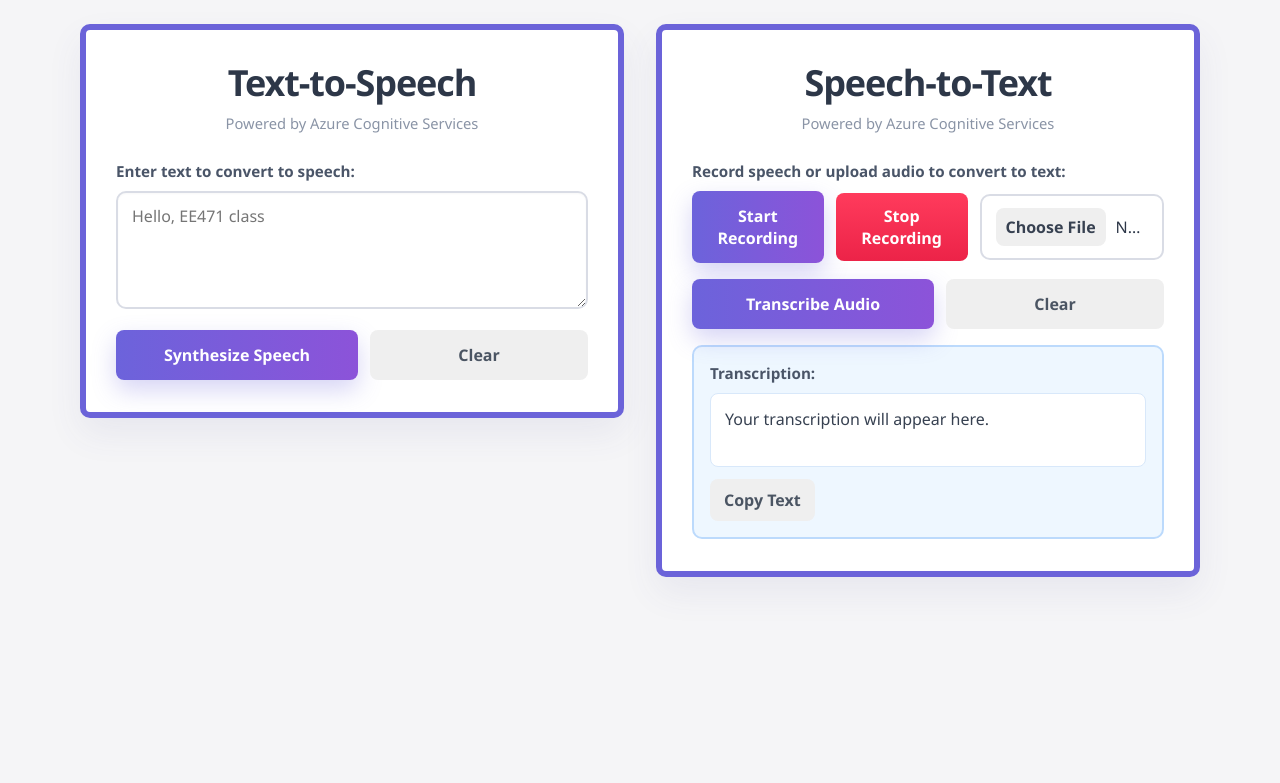
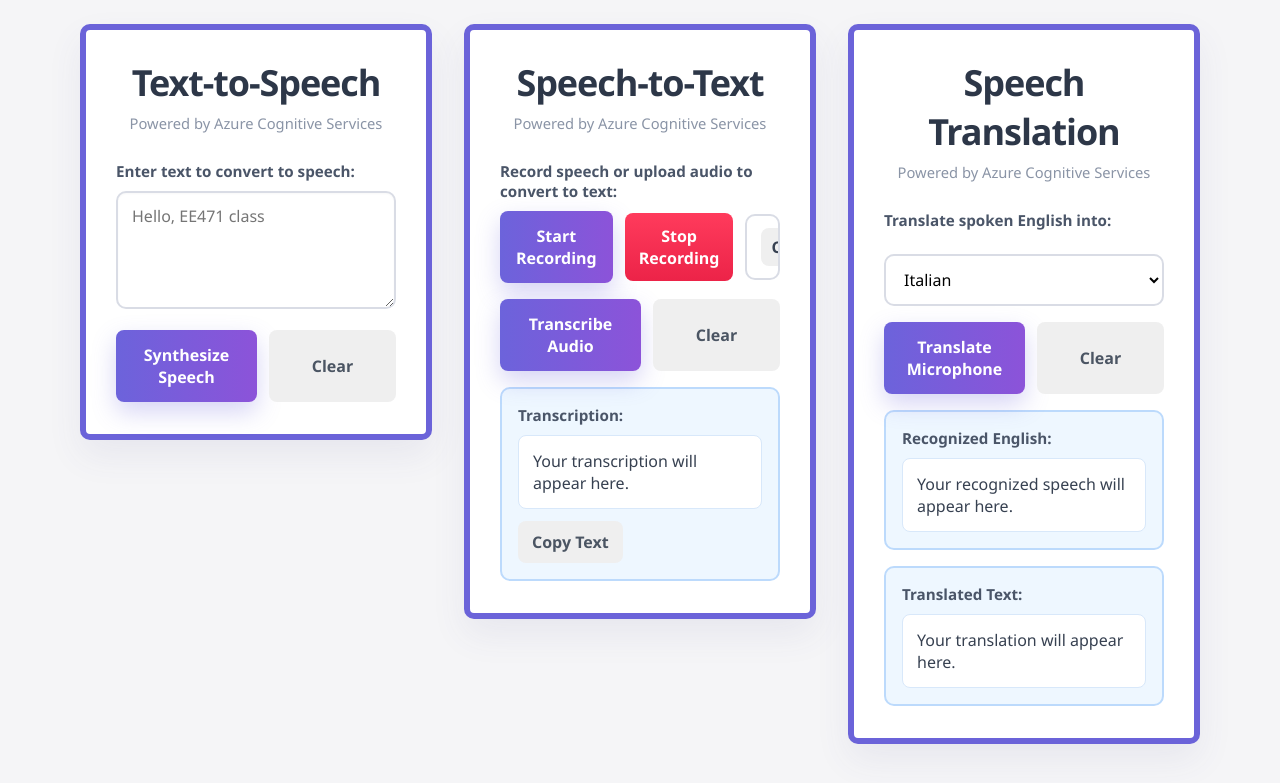
Before and after one commit to asliak/ee471-week-6, a Flask app: page / in a window 1280 px wide. Shown: the top 783 px of the page. Run offline with Flask 3, Linux system fonts and the light colour scheme.

Commit message:
Add speech translation feature

```diff
--- a/app.py
+++ b/app.py
@@ -12,6 +12,13 @@ STATIC_DIR = BASE_DIR / "static"
 UPLOAD_DIR = STATIC_DIR / "uploads"
 TTS_DIR = STATIC_DIR / "tts"
 ALLOWED_AUDIO_EXTENSIONS = {".wav"}
+SUPPORTED_TRANSLATION_LANGUAGES = {
+    "it": "Italian",
+    "tr": "Turkish",
+    "fr": "French",
+    "de": "German",
+    "es": "Spanish",
+}
 
 load_dotenv()
 
@@ -58,6 +65,38 @@ def result_to_response(result: speechsdk.SpeechRecognitionResult):
         return jsonify({"success": False, "error": error_details}), 500
 
     return jsonify({"success": False, "error": "Speech recognition failed."}), 500
+
+
+def translation_result_to_response(
+    result: speechsdk.translation.TranslationRecognitionResult,
+    target_language: str,
+):
+    if result.reason == speechsdk.ResultReason.TranslatedSpeech:
+        translated_text = result.translations.get(target_language, "")
+        return jsonify(
+            {
+                "success": True,
+                "recognized_text": result.text,
+                "translated_text": translated_text,
+                "target_language": target_language,
+                "target_language_name": SUPPORTED_TRANSLATION_LANGUAGES[target_language],
+            }
+        )
+
+    if result.reason == speechsdk.ResultReason.NoMatch:
+        return jsonify(
+            {
+                "success": False,
+                "error": "No speech could be recognized for translation.",
+            }
+        ), 400
+
+    if result.reason == speechsdk.ResultReason.Canceled:
+        details = result.cancellation_details
+        error_details = getattr(details, "error_details", None) or str(details.reason)
+        return jsonify({"success": False, "error": error_details}), 500
+
+    return jsonify({"success": False, "error": "Speech translation failed."}), 500
 
 
 @app.route("/")
@@ -153,5 +192,41 @@ def transcribe_microphone():
         return jsonify({"success": False, "error": str(exc)}), 500
 
 
+@app.route("/translate-microphone", methods=["POST"])
+def translate_microphone():
+    payload = request.get_json(silent=True) or {}
+    target_language = (payload.get("target_language") or "it").strip().lower()
+
+    if target_language not in SUPPORTED_TRANSLATION_LANGUAGES:
+        return jsonify({"success": False, "error": "Unsupported target language."}), 400
+
+    try:
+        speech_key = os.getenv("AZURE_SPEECH_KEY")
+        speech_region = os.getenv("AZURE_SPEECH_REGION")
+
+        if not speech_key or not speech_region:
+            raise RuntimeError(
+                "Missing Azure Speech credentials. Set AZURE_SPEECH_KEY and "
+                "AZURE_SPEECH_REGION in your .env file."
+            )
+
+        translation_config = speechsdk.translation.SpeechTranslationConfig(
+            subscription=speech_key,
+            region=speech_region,
+        )
+        translation_config.speech_recognition_language = "en-US"
+        translation_config.add_target_language(target_language)
+
+        audio_config = speechsdk.audio.AudioConfig(use_default_microphone=True)
+        recognizer = speechsdk.translation.TranslationRecognizer(
+            translation_config=translation_config,
+            audio_config=audio_config,
+        )
+        result = recognizer.recognize_once_async().get()
+        return translation_result_to_response(result, target_language)
+    except Exception as exc:
+        return jsonify({"success": False, "error": str(exc)}), 500
+
+
 if __name__ == "__main__":
     app.run(debug=True)
--- a/templates/index.html
+++ b/templates/index.html
@@ -51,7 +51,7 @@
 
         .grid {
             display: grid;
-            grid-template-columns: repeat(2, minmax(0, 1fr));
+            grid-template-columns: repeat(3, minmax(0, 1fr));
             gap: 32px;
             align-items: start;
         }
@@ -89,7 +89,8 @@
         }
 
         textarea,
-        input[type="file"] {
+        input[type="file"],
+        select {
             width: 100%;
             border: 2px solid var(--field-border);
             border-radius: 10px;
@@ -259,6 +260,11 @@
             color: #4b5563;
         }
 
+        .stack {
+            display: grid;
+            gap: 14px;
+        }
+
         @media (max-width: 960px) {
             .grid {
                 grid-template-columns: 1fr;
@@ -328,6 +334,39 @@
 
                 <div id="sttStatus" class="status"></div>
             </article>
+
+            <article class="app-card">
+                <h1 class="title">Speech Translation</h1>
+                <p class="subtitle">Powered by Azure Cognitive Services</p>
+
+                <div class="stack">
+                    <label class="field-label" for="targetLanguage">Translate spoken English into:</label>
+                    <select id="targetLanguage">
+                        <option value="it">Italian</option>
+                        <option value="tr">Turkish</option>
+                        <option value="fr">French</option>
+                        <option value="de">German</option>
+                        <option value="es">Spanish</option>
+                    </select>
+                </div>
+
+                <div class="actions">
+                    <button id="translateButton" class="primary-btn" type="button">Translate Microphone</button>
+                    <button id="translationClearButton" class="secondary-btn" type="button">Clear</button>
+                </div>
+
+                <div id="translationStatus" class="status"></div>
+
+                <section class="output-card">
+                    <span class="section-title">Recognized English:</span>
+                    <div id="recognizedOutput" class="output-box">Your recognized speech will appear here.</div>
+                </section>
+
+                <section class="output-card">
+                    <span class="section-title">Translated Text:</span>
+                    <div id="translatedOutput" class="output-box">Your translation will appear here.</div>
+                </section>
+            </article>
         </section>
     </main>
 
@@ -349,8 +388,15 @@
         const recordingStatus = document.getElementById("recordingStatus");
         const sttStatus = document.getElementById("sttStatus");
         const transcriptionOutput = document.getElementById("transcriptionOutput");
+        const targetLanguage = document.getElementById("targetLanguage");
+        const translateButton = document.getElementById("translateButton");
+        const translationClearButton = document.getElementById("translationClearButton");
+        const translationStatus = document.getElementById("translationStatus");
+        const recognizedOutput = document.getElementById("recognizedOutput");
+        const translatedOutput = document.getElementById("translatedOutput");
 
         let isMicrophoneListening = false;
+        let isTranslationListening = false;
 
         ttsButton.addEventListener("click", convertText);
         ttsClearButton.addEventListener("click", clearTtsForm);
@@ -359,6 +405,8 @@
         transcribeButton.addEventListener("click", transcribeUploadedFile);
         sttClearButton.addEventListener("click", clearSttForm);
         copyButton.addEventListener("click", copyTranscription);
+        translateButton.addEventListener("click", translateMicrophone);
+        translationClearButton.addEventListener("click", clearTranslationForm);
 
         function setStatus(element, message, type) {
             element.textContent = message;
@@ -385,6 +433,14 @@
             hideStatus(sttStatus);
             isMicrophoneListening = false;
             recordButton.disabled = false;
+        }
+
+        function clearTranslationForm() {
+            recognizedOutput.textContent = "Your recognized speech will appear here.";
+            translatedOutput.textContent = "Your translation will appear here.";
+            hideStatus(translationStatus);
+            isTranslationListening = false;
+            translateButton.disabled = false;
         }
 
         async function convertText() {
@@ -513,6 +569,46 @@
                 setStatus(sttStatus, "Copy failed. Please copy the text manually.", "error");
             }
         }
+
+        async function translateMicrophone() {
+            if (isTranslationListening) {
+                return;
+            }
+
+            isTranslationListening = true;
+            translateButton.disabled = true;
+            hideStatus(translationStatus);
+            recognizedOutput.textContent = "Listening...";
+            translatedOutput.textContent = "Waiting for translation...";
+
+            try {
+                const response = await fetch("/translate-microphone", {
+                    method: "POST",
+                    headers: { "Content-Type": "application/json" },
+                    body: JSON.stringify({ target_language: targetLanguage.value })
+                });
+
+                const data = await response.json();
+                if (!response.ok || !data.success) {
+                    throw new Error(data.error || "Speech translation failed.");
+                }
+
+                recognizedOutput.textContent = data.recognized_text;
+                translatedOutput.textContent = data.translated_text;
+                setStatus(
+                    translationStatus,
+                    `Translated to ${data.target_language_name} successfully!`,
+                    "success"
+                );
+            } catch (error) {
+                recognizedOutput.textContent = "Your recognized speech will appear here.";
+                translatedOutput.textContent = "Your translation will appear here.";
+                setStatus(translationStatus, error.message, "error");
+            } finally {
+                isTranslationListening = false;
+                translateButton.disabled = false;
+            }
+        }
     </script>
 </body>
 </html>
```
